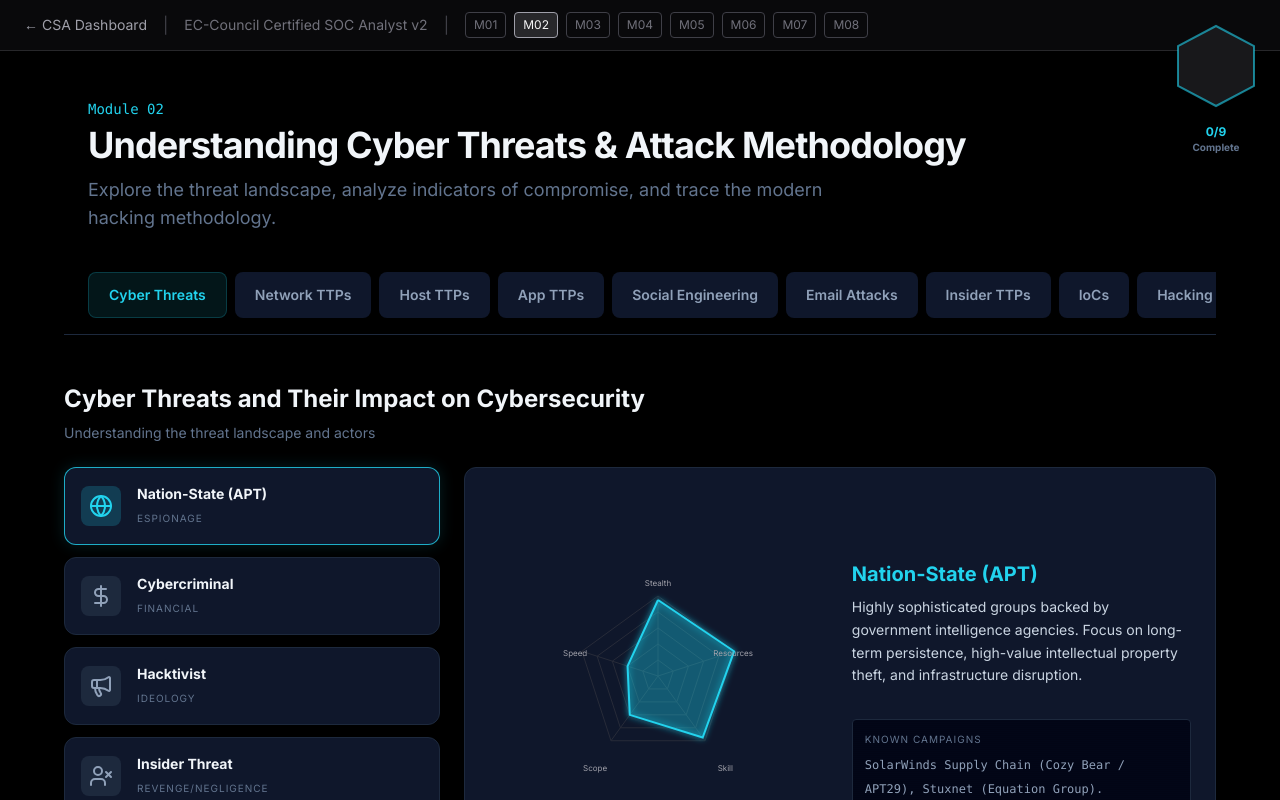
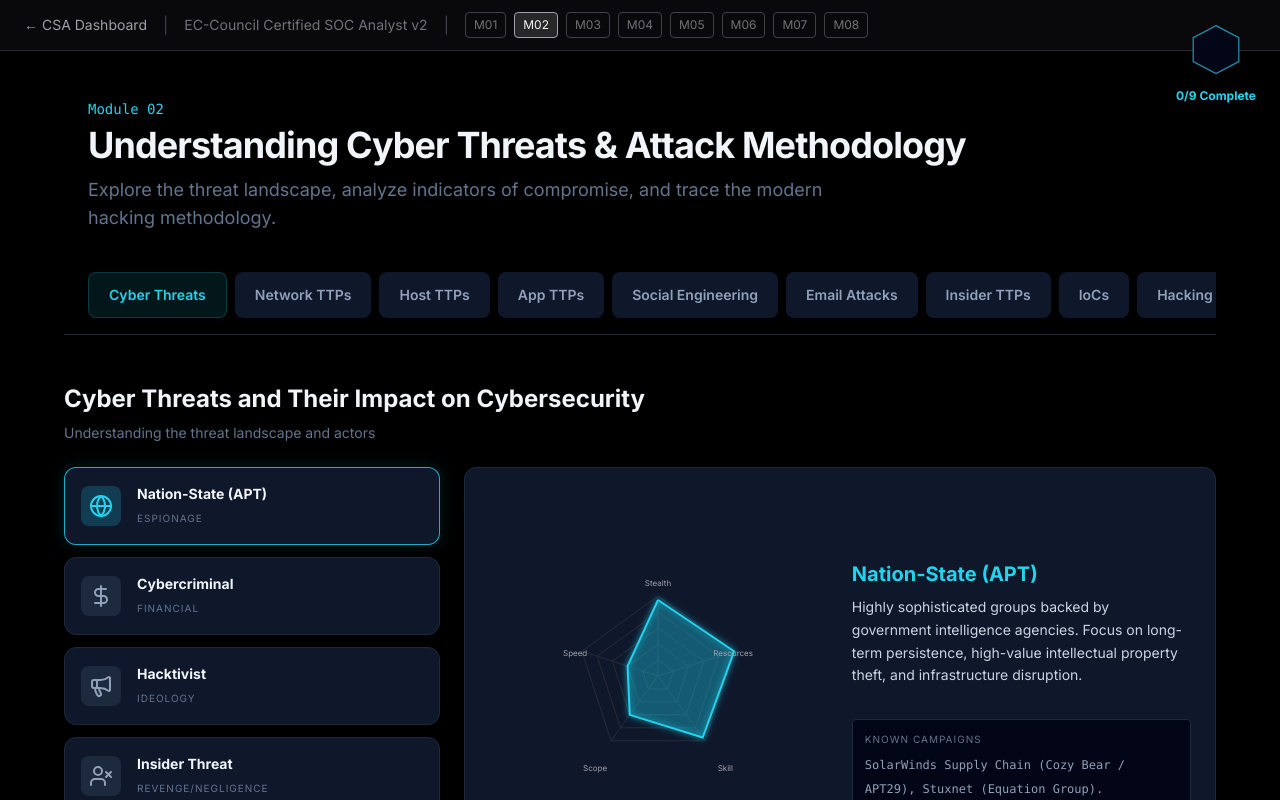
Before and after one commit to nishasorallikar/portfolio, a React (Vite) app: page /csa/module-02 in a window 1280 px wide. Shown: the top 800 px of the page. Built offline with nearby package versions, Linux system fonts and the light colour scheme.

Commit message:
feat: implement CSA module pages and progress tracking component

```diff
--- /dev/null
+++ b/src/components/ProgressHexagon.jsx
@@ -0,0 +1,39 @@
+import React, { useId } from 'react';
+import { motion } from 'framer-motion';
+
+export default function ProgressHexagon({ current, total }) {
+  const clipId = useId().replace(/:/g, ""); // Remove colons to ensure valid CSS ID
+  const percentage = Math.min(Math.max(current / total, 0), 1);
+  const heightValue = percentage * 80;
+  const yValue = 82 - heightValue;
+
+  return (
+    <div className="fixed top-3 right-3 sm:top-6 sm:right-6 z-[60] flex flex-col items-center">
+      <svg viewBox="0 0 80 92" className="w-9 h-11 sm:w-12 sm:h-14 overflow-visible">
+        <defs>
+          <clipPath id={clipId}>
+            <polygon points="40,2 78,22 78,62 40,82 2,62 2,22" />
+          </clipPath>
+        </defs>
+        <polygon points="40,2 78,22 78,62 40,82 2,62 2,22" stroke="#1e293b" strokeWidth="2" fill="#020617" />
+        <g clipPath={`url(#${clipId})`}>
+          <motion.rect
+            x="0"
+            width="80"
+            fill="#22d3ee"
+            initial={{ y: 82, height: 0 }}
+            animate={{
+              y: yValue,
+              height: heightValue
+            }}
+            transition={{ type: "spring", damping: 20 }}
+          />
+        </g>
+        <polygon points="40,2 78,22 78,62 40,82 2,62 2,22" stroke="#22d3ee" strokeWidth="2" fill="none" opacity="0.6" />
+      </svg>
+      <div className="text-cyan-400 font-bold text-[10px] sm:text-xs mt-1 sm:mt-2 text-center shadow-cyan-400/20">
+        {current}/{total} Complete
+      </div>
+    </div>
+  );
+}
--- a/src/pages/csa/CSAModule01.jsx
+++ b/src/pages/csa/CSAModule01.jsx
@@ -5,6 +5,7 @@
   ChevronDown, ChevronRight, AlertTriangle, Check, Users, Monitor, Server, FileText, Globe, X,
   BookOpen, ClipboardList, AlertCircle, Building2, Terminal
 } from 'lucide-react';
+import ProgressHexagon from '../../components/ProgressHexagon';
 
 const TABS = [
   "Security Management Principles",
@@ -316,31 +317,7 @@
     <div className="min-h-screen bg-black font-sans selection:bg-cyan-400/30 selection:text-cyan-400">
 
       {/* Progress Hexagon */}
-      <div className="fixed top-3 right-3 sm:top-6 sm:right-6 z-40 flex flex-col items-center">
-          <svg viewBox="0 0 80 92" className="w-9 h-11 sm:w-12 sm:h-14 overflow-visible">
-            <defs>
-              <clipPath id="hexProgressClip">
-                <polygon points="40,2 78,22 78,62 40,82 2,62 2,22" />
-              </clipPath>
-            </defs>
-            <polygon points="40,2 78,22 78,62 40,82 2,62 2,22" stroke="#1e293b" strokeWidth="2" fill="#020617" />
-            <g clipPath="url(#hexProgressClip)">
-              <motion.rect
-                x="0"
-                width="80"
-                fill="#22d3ee"
-                initial={{ y: 92, height: 0 }}
-                animate={{
-                  y: 92 - (completedSections.size / 6) * 92,
-                  height: (completedSections.size / 6) * 92
-                }}
-                transition={{ type: "spring", damping: 20 }}
-              />
-            </g>
-            <polygon points="40,2 78,22 78,62 40,82 2,62 2,22" stroke="#22d3ee" strokeWidth="2" fill="none" opacity="0.6" />
-          </svg>
-          <div className="text-cyan-400 font-bold text-[10px] sm:text-xs mt-1 sm:mt-2 text-center shadow-cyan-400/20">{completedSections.size}/6 Complete</div>
-        </div>
+      <ProgressHexagon current={completedSections.size} total={6} />
 
         {/* Badge Overlay */}
         <AnimatePresence>
--- a/src/pages/csa/CSAModule02.jsx
+++ b/src/pages/csa/CSAModule02.jsx
@@ -5,6 +5,7 @@
   Target, Crosshair, ChevronLeft, ChevronRight,
   AlertTriangle, Shield, Check, Wifi
 } from 'lucide-react';
+import ProgressHexagon from '../../components/ProgressHexagon';
 
 const InteractiveTerminal = ({ title, lines, textClass = "text-cyan-400" }) => {
   const [displayedLines, setDisplayedLines] = useState([]);
@@ -261,31 +262,7 @@
     <div className="min-h-screen bg-black font-sans selection:bg-cyan-400/30 selection:text-cyan-400">
 
       {/* Progress Hexagon */}
-      <div className="fixed top-3 right-3 md:top-6 md:right-6 z-50 flex flex-col items-center">
-        <svg viewBox="0 0 80 92" className="w-[36px] h-[44px] md:w-[80px] md:h-[92px] overflow-visible">
-          <defs>
-            <clipPath id="hexProgressClip2">
-              <polygon points="40,2 78,22 78,62 40,82 2,62 2,22" />
-            </clipPath>
-          </defs>
-          <g clipPath="url(#hexProgressClip2)">
-            <rect x="0" y="0" width="80" height="92" fill="#18181b" />
-            <motion.rect
-              x="0"
-              y="92"
-              width="80"
-              height="92"
-              fill="#22d3ee"
-              opacity="0.2"
-              animate={{ y: 92 - (completedSections.size / 9) * 92 }}
-              transition={{ duration: 1, ease: "easeOut" }}
-            />
-          </g>
-          <polygon points="40,2 78,22 78,62 40,82 2,62 2,22" stroke="#22d3ee" strokeWidth="2" fill="none" opacity="0.6" />
-        </svg>
-        <div className="text-cyan-400 font-bold text-[10px] md:text-xs mt-1 md:mt-2">{completedSections.size}/9</div>
-        <div className="text-slate-500 font-bold text-[10px]">Complete</div>
-      </div>
+      <ProgressHexagon current={completedSections.size} total={9} />
 
       {/* Badge Overlay */}
       <AnimatePresence>
```
